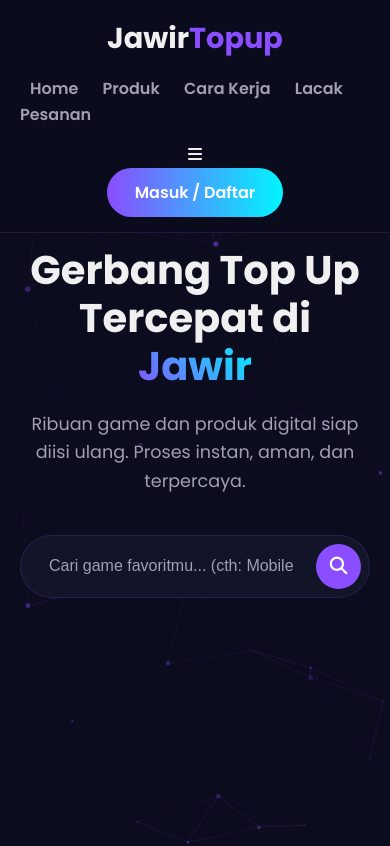
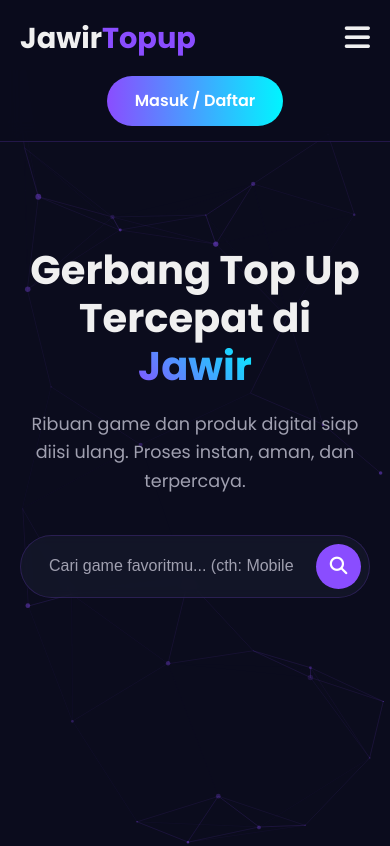
Before and after one commit to ReubenWira/topup-web, a website: page index.html in a window 390 px wide. Shown: the top 846 px of the page. Drawn offline with nearby package versions, Linux system fonts and the light colour scheme.

Commit message:
Update style.css

```diff
--- a/style.css
+++ b/style.css
@@ -405,6 +405,14 @@ body {
     font-size: 0.9rem;
 }
 
+/* --- STYLES FOR HAMBURGER MENU --- */
+.hamburger-menu {
+    display: none; /* Sembunyikan di desktop */
+    font-size: 1.8rem;
+    color: var(--text-light);
+    cursor: pointer;
+}
+
 /* --- RESPONSIVE DESIGN --- */
 @media (max-width: 992px) {
     .product-grid {
@@ -431,15 +439,50 @@ body {
 
 @media (max-width: 768px) {
     .navbar .container {
+        flex-wrap: wrap; /* Izinkan item untuk wrap */
+        justify-content: space-between;
+    }
+
+    .hamburger-menu {
+        display: block; /* Tampilkan di mobile */
+    }
+
+    .nav-links {
+        display: none; /* Sembunyikan menu utama */
         flex-direction: column;
+        width: 100%;
+        background-color: var(--dark-bg);
+        text-align: center;
+        padding: 20px 0;
+        margin-top: 15px;
+        border-top: 1px solid var(--glass-border);
     }
-    .nav-links {
-        margin: 15px 0;
+
+    .nav-links.active {
+        display: flex; /* Tampilkan saat menu aktif */
     }
+
     .nav-links a {
-        margin: 0 10px;
+        margin: 10px 0;
+        font-size: 1.2rem;
     }
+
     .hero-title {
-        font-size: 2.5rem;
+        /* Membuat ukuran font fleksibel */
+        font-size: clamp(2.5rem, 10vw, 3.5rem);
+    }
+
+    #auth-links {
+        /* Pindahkan ke baris baru jika perlu */
+        order: 3;
+        flex-basis: 100%;
+        text-align: center;
+        margin-top: 15px;
+        display: none; /* Sembunyikan sementara */
+    }
+
+    /* Tampilkan auth-links jika menu navigasi tidak terbuka */
+    .nav-links:not(.active) + .hamburger-menu + #auth-links {
+        display: block;
     }
 }
```
